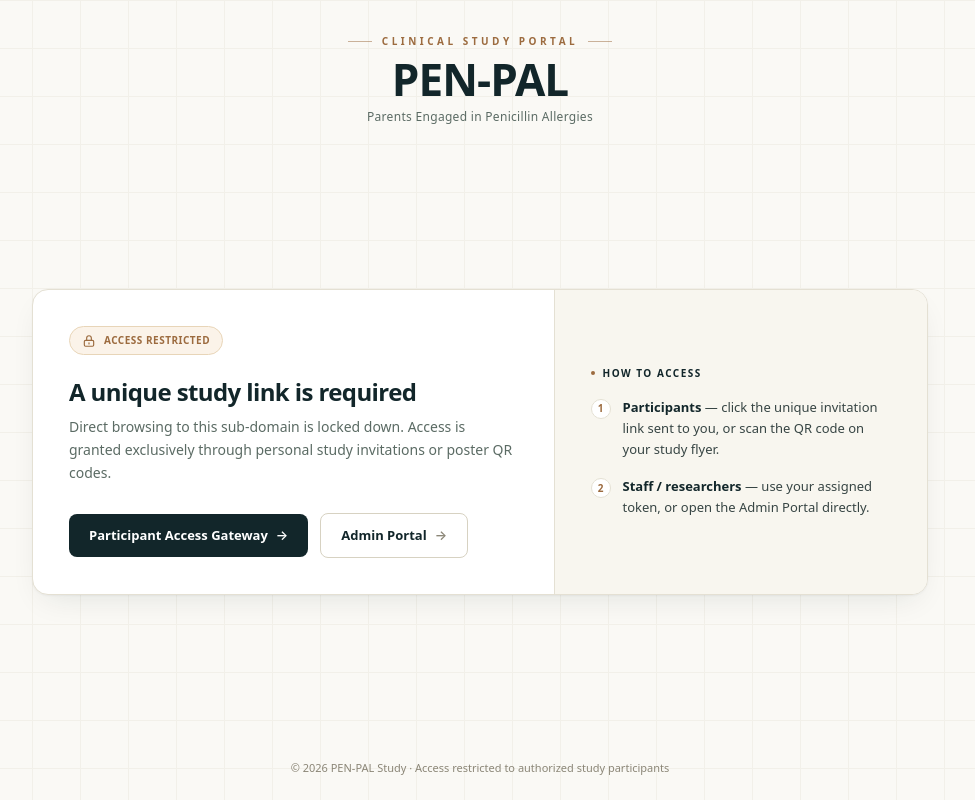
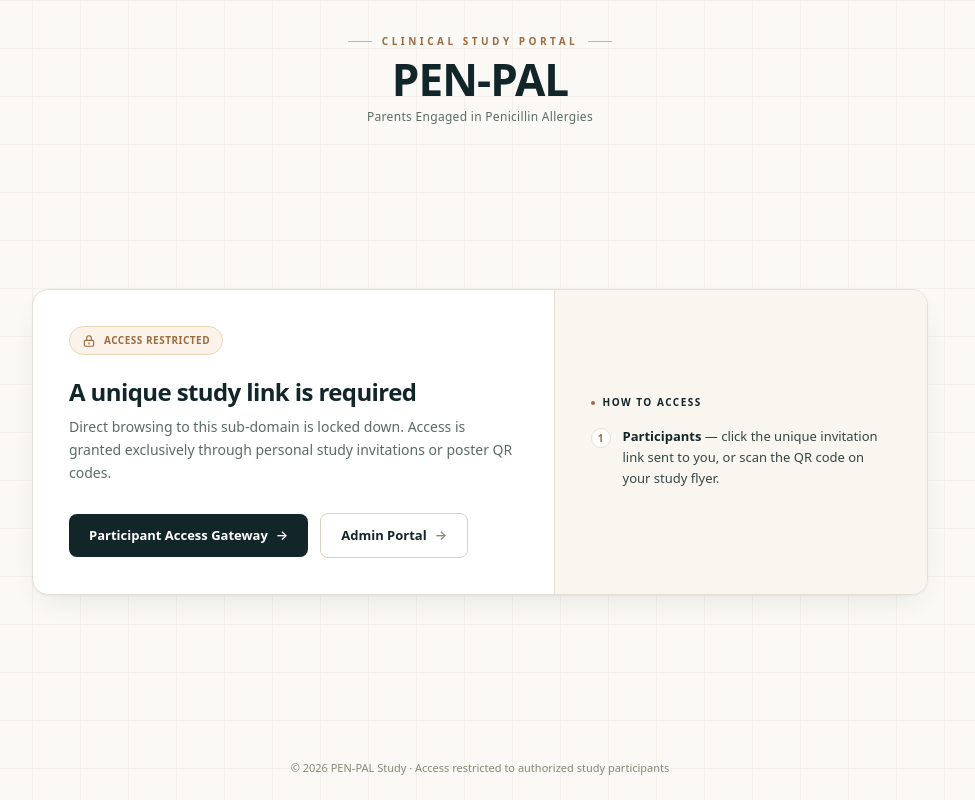
Before and after one commit to ritesh-github-02/PEN-PAL-Medical-APP, a Next.js app: page /en in a window 1280 px wide. Shown: the whole page, without its empty margins (160-1135 px from the left). Built offline with nearby package versions, Linux system fonts and the light colour scheme.

Commit message:
Update 5

```diff
--- a/app/[locale]/page.tsx
+++ b/app/[locale]/page.tsx
@@ -117,14 +117,6 @@ export default function HomePage() {
                     <strong className="text-[#12262a] font-semibold">Participants</strong> &mdash; click the unique invitation link sent to you, or scan the QR code on your study flyer.
                   </p>
                 </div>
-                <div className="flex gap-3">
-                  <span className="shrink-0 w-5 h-5 rounded-full bg-white border border-[#e4e0d3] text-[#9c6b3f] text-[10px] font-bold flex items-center justify-center mt-0.5" aria-hidden="true">
-                    2
-                  </span>
-                  <p className="text-[13px] text-[#374544] leading-relaxed">
-                    <strong className="text-[#12262a] font-semibold">Staff / researchers</strong> &mdash; use your assigned token, or open the Admin Portal directly.
-                  </p>
-                </div>
               </div>
             </div>
 
```
Also changed, not shown: 1 other file (tests, documents, lock files or other folders).
